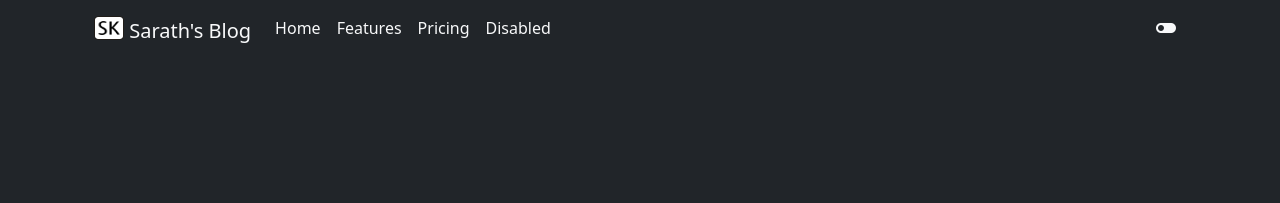
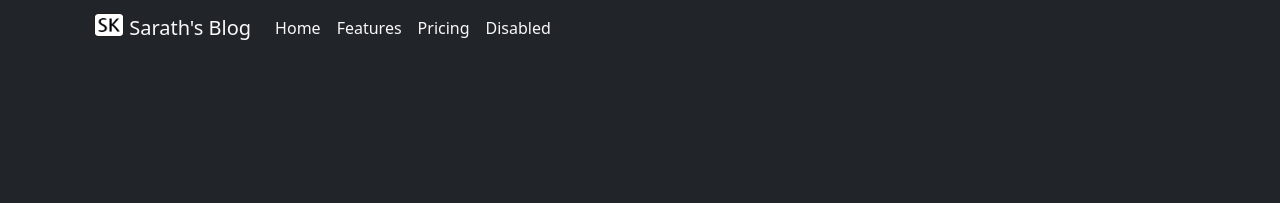
Before and after one commit to sankardevisharath/sankardevisharath.github.io, a Jekyll site: the page built from index.markdown, in a window 1280 px wide. Shown: the top 203 px of the page. Built offline with Jekyll 4.4.1, drawn with Linux system fonts in a browser that asks for light colours.

Commit message:
Remove  dark/light mode switch

```diff
--- a/_includes/header.html
+++ b/_includes/header.html
@@ -22,12 +22,6 @@
                         <a class="nav-link bg-dark text-light" href="#">Pricing</a>
                         <a class="nav-link bg-dark text-light disabled" href="#" tabindex="-1"
                             aria-disabled="true">Disabled</a>
-                        <a href="#" class="ms-auto flex-row-reverse nav-link bg-dark border-dark text-light switch">
-                            <span class="material-icons">
-                                toggle_off
-                            </span>
-                        </a>
-
                     </div>
                 </div>
 
--- a/_includes/scripts.html
+++ b/_includes/scripts.html
@@ -1,3 +1,2 @@
 <script src="https://code.jquery.com/jquery-3.5.1.min.js" integrity="sha256-9/aliU8dGd2tb6OSsuzixeV4y/faTqgFtohetphbbj0=" crossorigin="anonymous"></script>
 <script src="https://cdn.jsdelivr.net/npm/bootstrap@5.0.0-beta1/dist/js/bootstrap.bundle.min.js" integrity="sha384-ygbV9kiqUc6oa4msXn9868pTtWMgiQaeYH7/t7LECLbyPA2x65Kgf80OJFdroafW" crossorigin="anonymous"></script>
-<script src="../assets/js/theme-switch.js"></script>
--- a/assets/js/theme-switch.js
+++ /dev/null
@@ -1,9 +0,0 @@
-$('.switch').click(()=>{
-    $("*[class*=dark],*[class*=light]").each((i, ele) =>{
-        $(ele).toggleClass('bg-light bg-dark')
-        $(ele).toggleClass('text-light text-dark')
-        $(ele).toggleClass('navbar-light navbar-dark')
-        $(ele).toggleClass('border-dark border-light')
-    })
-
-})
```
Also changed, not shown: 1 other file.
